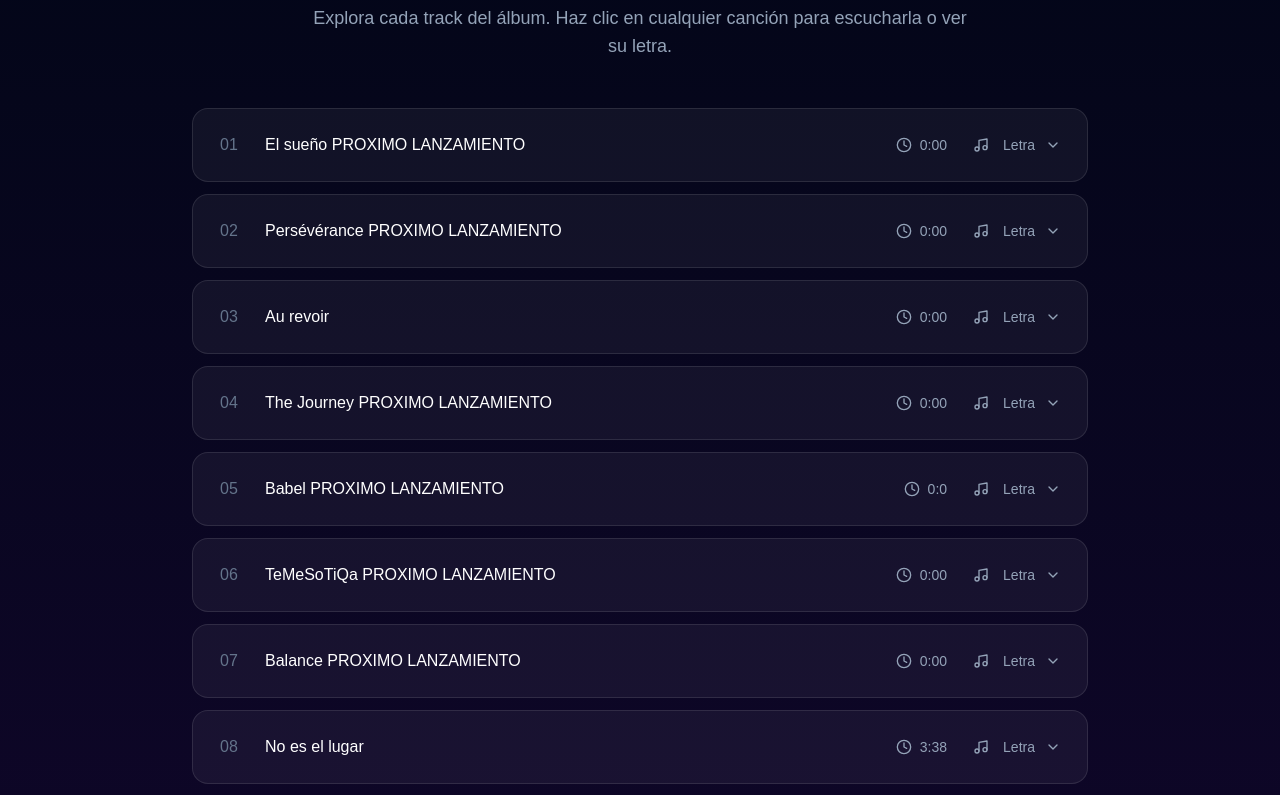
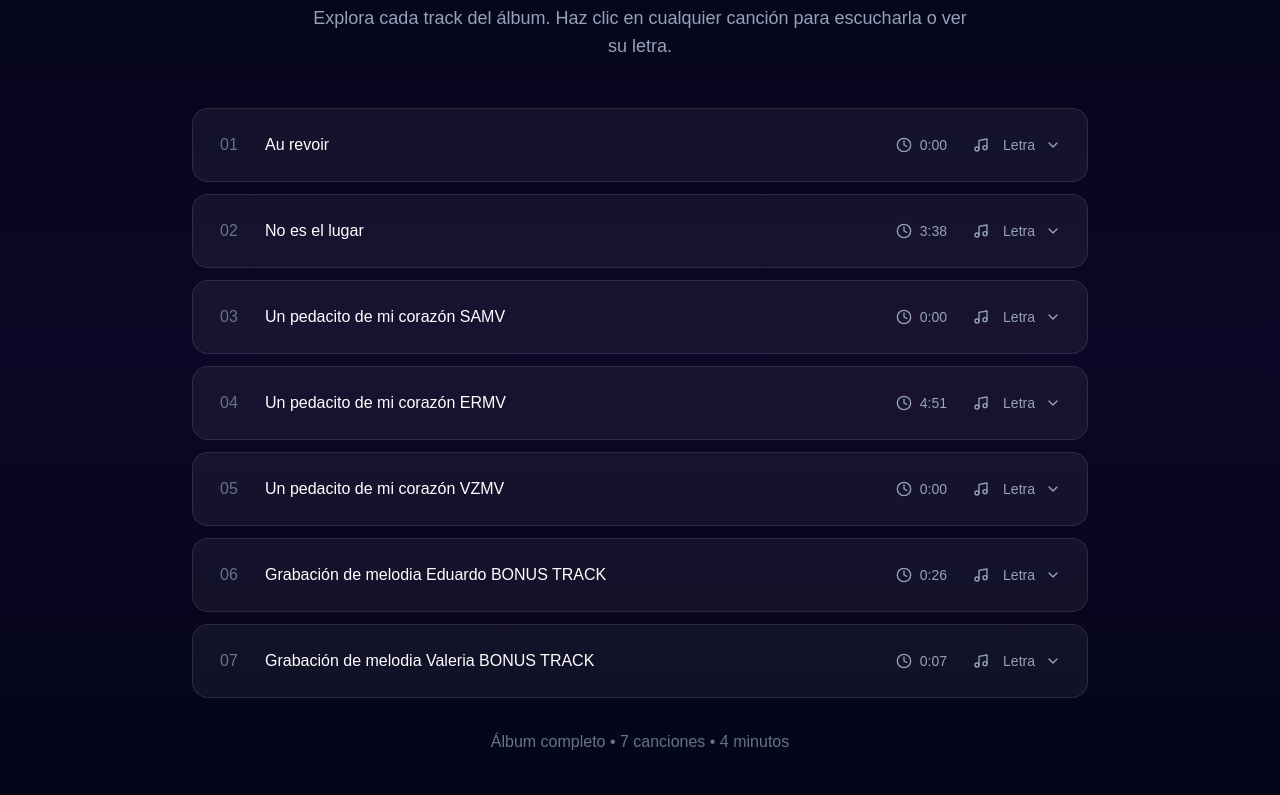
Before and after one commit to Djjemq/5_en_viaje, a React (Vite) app: page / in a window 1280 px wide. Shown: the part 940-1735 px from the top of the page. Built offline with nearby package versions, Linux system fonts and the light colour scheme.

Commit message:
album.ts

```diff
--- a/src/data/album.ts
+++ b/src/data/album.ts
@@ -5,63 +5,15 @@ export const albumData: Album = {
   artist: "Dj JEMQ",
   releaseDate: "2026",
   coverImage: "/album-cover.jpg",
-  description: "FELIZ DIA DE SAN VALENTIN MI MORZHA Y MIS HIJOS LINDOS! Este álbum habla de cómo cada uno cambia de maneras diferentes… y aun así caminamos juntos como familia en esta travesía de la vida. Este album tiene 15 canciones pero en esta primera parte les hago llegar estas 5 primeras tonadas hechas con mucho cariño",
+  description: "FELIZ DIA DE SAN VALENTIN MI MORZHA Y MIS HIJOS LINDOS! Este álbum habla de cómo cada uno cambia de maneras diferentes… y aun así caminamos juntos como familia en esta travesía de la vida. Este album tiene 15 canciones pero en esta primera parte les hago llegar estas 5 primeras tonadas hechas con mucho cariño, ah tambien encontraran un par de bonus tracks",
   songs: [
-    {
-      id: 1,
-      title: "El sueño PROXIMO LANZAMIENTO",
-      duration: "0:00",
-      durationSeconds: 0,
-      audioUrl: "public/audio/more-updates-coming-soon.mp3",
-      lyrics: `La canción estará disponible este año 2026`
-    },
-    {
-      id: 2,
-      title: "Persévérance PROXIMO LANZAMIENTO",
-      duration: "0:00",
-      durationSeconds: 0,
-      audioUrl: "public/audio/more-updates-coming-soon.mp3",
-      lyrics: `La canción estará disponible este año 2026`
-    },
     {
       id: 3,
       title: "Au revoir",
       duration: "0:00",
       durationSeconds: 0,
       audioUrl: "/audio/3_Au_revoir.mp3",
-      lyrics: `La canción estará disponible este año 2026`
-    },
-    {
-      id: 4,
-      title: "The Journey PROXIMO LANZAMIENTO",
-      duration: "0:00",
-      durationSeconds: 0,
-      audioUrl: "public/audio/more-updates-coming-soon.mp3",
-      lyrics: `La canción estará disponible este año 2026`
-    },
-    {
-      id: 5,
-      title: "Babel PROXIMO LANZAMIENTO",
-      duration: "0:0",
-      durationSeconds: 0,
-      audioUrl: "public/audio/more-updates-coming-soon.mp3",
-      lyrics: `La canción estará disponible este año 2026`
-    },
-    {
-      id: 6,
-      title: "TeMeSoTiQa PROXIMO LANZAMIENTO",
-      duration: "0:00",
-      durationSeconds: 0,
-      audioUrl: "public/audio/more-updates-coming-soon.mp3",
-      lyrics: `La canción estará disponible este año 2026`
-    },
-    {
-      id: 7,
-      title: "Balance PROXIMO LANZAMIENTO",
-      duration: "0:00",
-      durationSeconds: 0,
-      audioUrl: "public/audio/more-updates-coming-soon.mp3",
-      lyrics: `La canción estará disponible este año 2026`
+      lyrics: `Solo instrumental`
     },
     {
       id: 8,
@@ -154,38 +106,6 @@ sino para cruzarla juntos.`
       audioUrl: "/audio/11_VZMV.mp3",
       lyrics: `La canción estará disponible este año 2026`
     },
-            {
-      id: 12,
-      title: "Chaos PROXIMO LANZAMIENTO",
-      duration: "0:00",
-      durationSeconds: 0,
-      audioUrl: "public/audio/more-updates-coming-soon.mp3",
-      lyrics: `La canción estará disponible este año 2026`
-    },
-                {
-      id: 13,
-      title: "Calma PROXIMO LANZAMIENTO",
-      duration: "0:00",
-      durationSeconds: 0,
-      audioUrl: "public/audio/more-updates-coming-soon.mp3",
-      lyrics: `La canción estará disponible este año 2026`
-    },
-                    {
-      id: 14,
-      title: "Nouvel ordre PROXIMO LANZAMIENTO",
-      duration: "0:00",
-      durationSeconds: 0,
-      audioUrl: "public/audio/more-updates-coming-soon.mp3",
-      lyrics: `La canción estará disponible este año 2026`
-    },
-                    {
-      id: 15,
-      title: "After the last chord PROXIMO LANZAMIENTO",
-      duration: "0:00",
-      durationSeconds: 0,
-      audioUrl: "public/audio/more-updates-coming-soon.mp3",
-      lyrics: `La canción estará disponible este año 2026`
-    },
                     {
       id: 16,
       title: "Grabación de melodia Eduardo BONUS TRACK",
```
